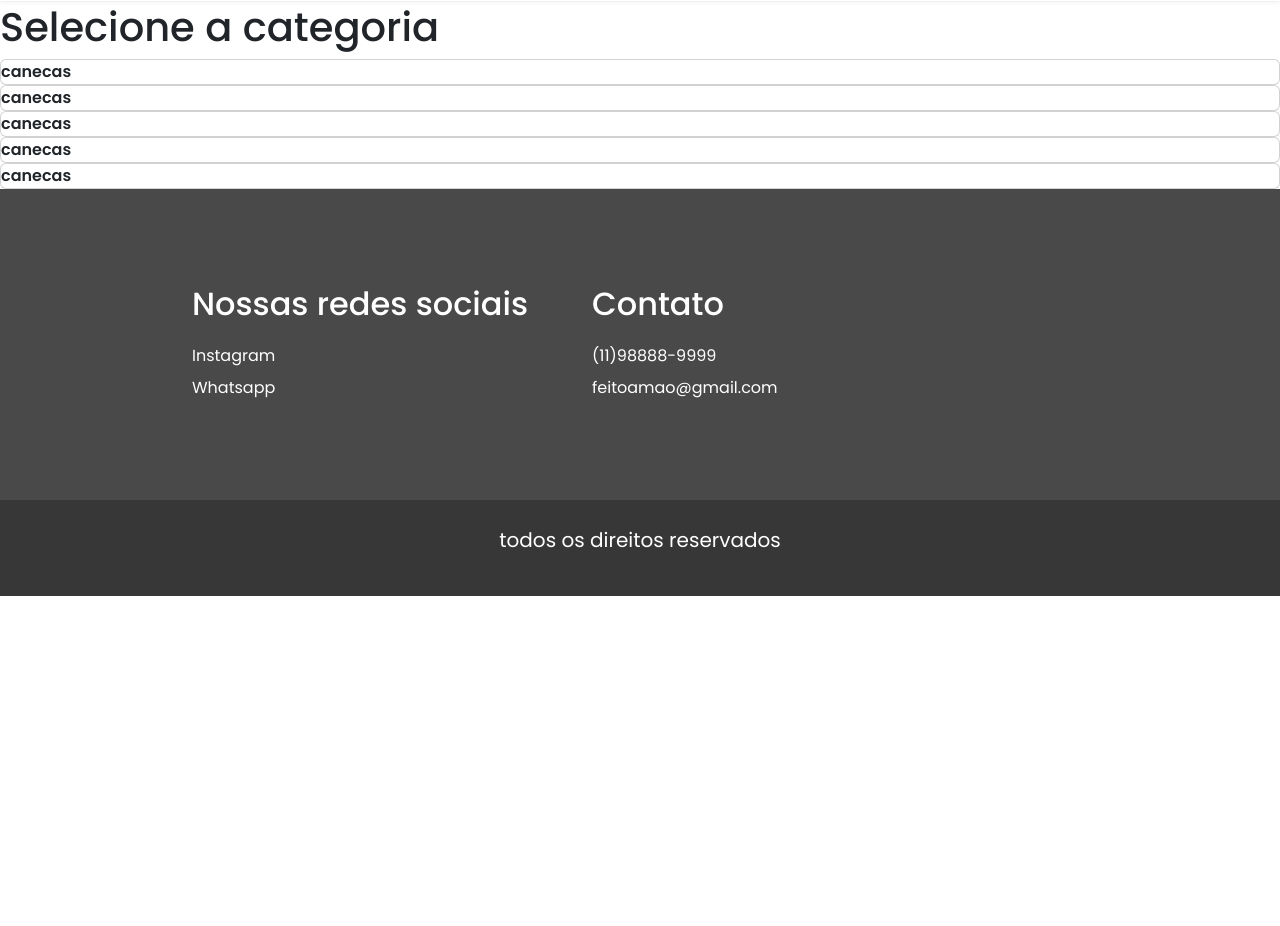
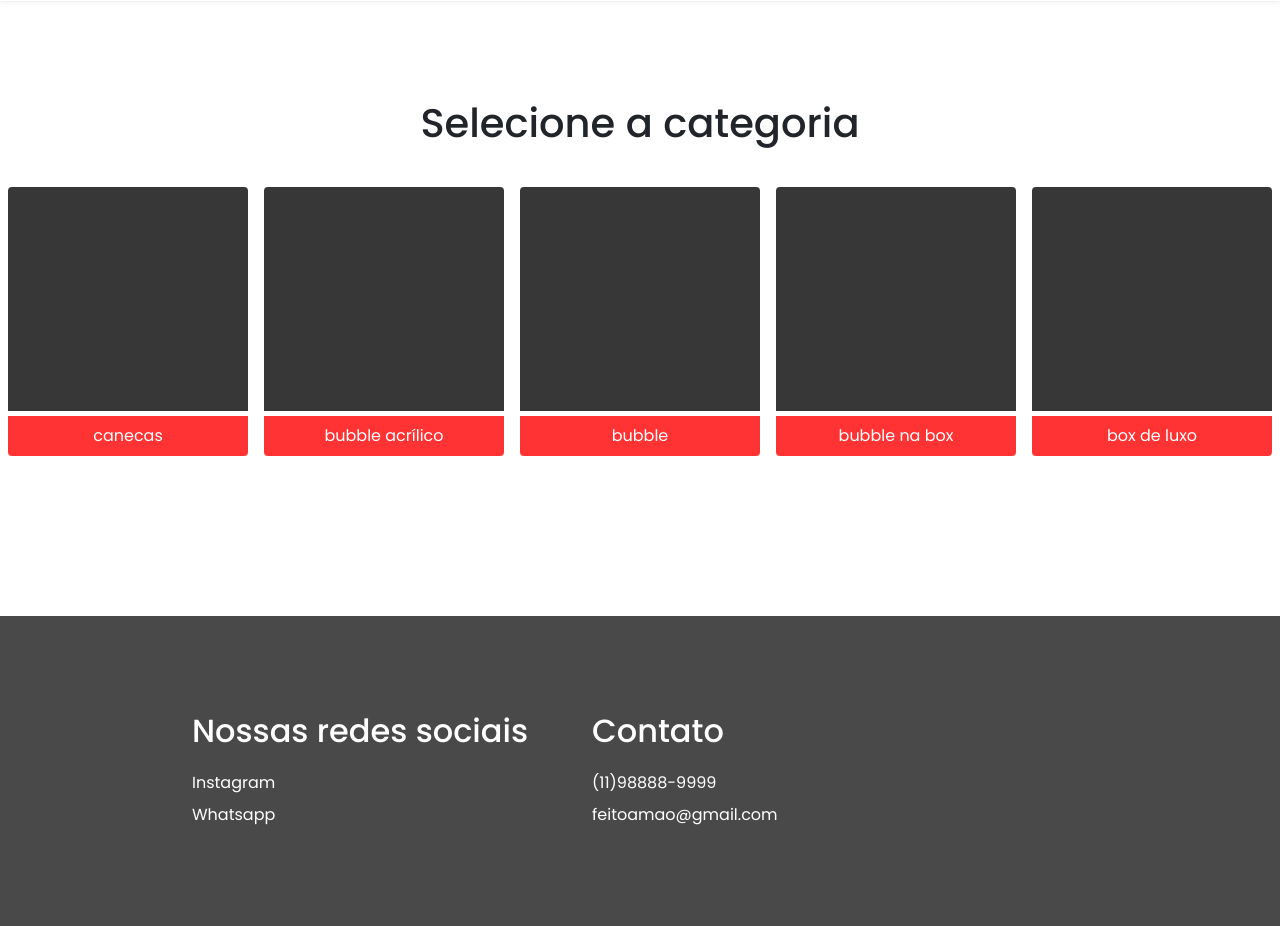
Before and after one commit to inlonmilon/TCC-FAM, a PHP site: page /categoria.html in a window 1280 px wide. Shown: the part 75-1001 px from the top of the page. Before the commit the page ends 671 px from the top, so only its background shows below. Run offline with PHP 8.4, Linux system fonts and the light colour scheme.

Commit message:
Add files via upload

```diff
--- a/categoria.html
+++ b/categoria.html
@@ -45,19 +45,19 @@
         </div>
         <div class="card">
             <div class="cardImg"></div>
-            <div class="cardText">canecas</div>
+            <div class="cardText">bubble acrílico</div>
         </div>
         <div class="card">
             <div class="cardImg"></div>
-            <div class="cardText">canecas</div>
+            <div class="cardText">bubble</div>
         </div>
         <div class="card">
             <div class="cardImg"></div>
-            <div class="cardText">canecas</div>
+            <div class="cardText">bubble na box</div>
         </div>
         <div class="card">
             <div class="cardImg"></div>
-            <div class="cardText">canecas</div>
+            <div class="cardText">box de luxo</div>
         </div>
     </div>
 </main>
--- a/styles/produtos.css
+++ b/styles/produtos.css
@@ -181,6 +181,45 @@ p{
     height: 1.5rem;
 }
 
+#mainCategoria{
+    padding: 5rem 1.5rem;
+    display: flex;
+    flex-direction: column;
+    align-items: center;
+}
+
+#mainCategoria h1{
+    text-align: center;
+}
+
+#grid{
+    margin-top: 2rem;
+    display: flex;
+    flex-direction: column;
+    gap: 1.5rem;
+}
+
+.card{
+    width: 20rem;
+    display: flex;
+    gap: .3rem;
+    border-radius: 10px;
+}
+
+.cardImg{
+    height: 20rem;
+    background-color: var(--footer2);
+}
+
+.cardText{
+    background-color: var(--section);
+    height: 3rem;
+    display: flex;
+    justify-content: center;
+    align-items: center;
+    color: var(--background-color);
+}
+
 @media screen and (min-width: 1200px){
     #headerMobile{
         display: none;
@@ -341,6 +380,33 @@ p{
         color: var(--details);
     }
 
+    #mainCategoria{
+        padding: 6rem 7rem 10rem;
+    }
+
+    #grid{
+        display: flex;
+        flex-direction: row;
+        gap: 1rem;
+    }
+
+    .card{
+        width: 15rem;
+        border: none !important;
+
+    }
+
+    .cardImg{
+        height: 14rem;
+        border-radius: 4px 4px 0 0;
+    }
+
+    .cardText{
+        height: 2.5rem;
+        font-weight: lighter;
+        border-radius: 0 0 4px 4px;
+    }
+
     #socialContato{
         display: flex;
         flex-direction: row;
@@ -354,5 +420,4 @@ p{
         padding: 3rem 0;
         margin-bottom: 0;
     }
-
 }
```
Also changed, not shown: index.html (+12 -4 lines), produtos.html (+4 -5 lines).
